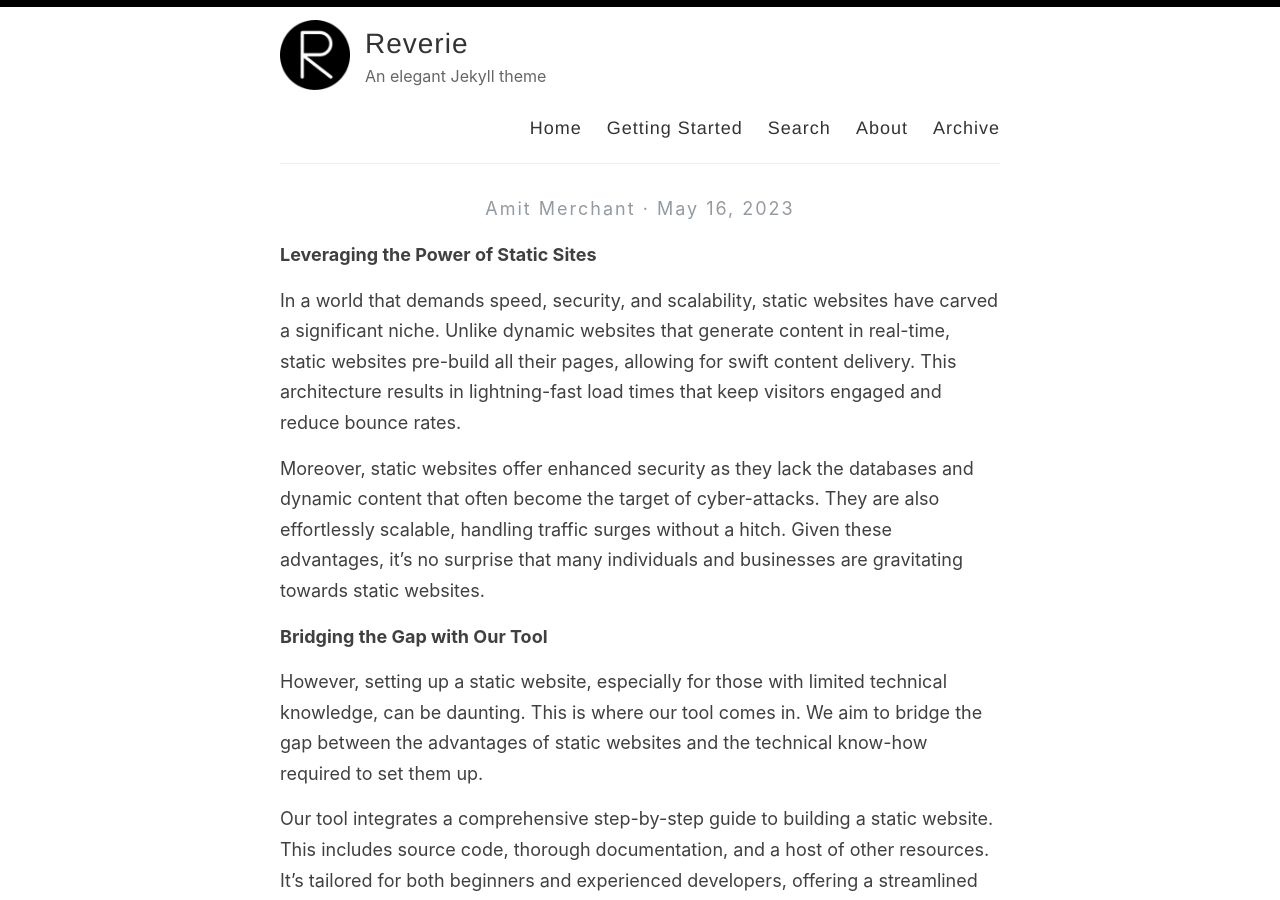
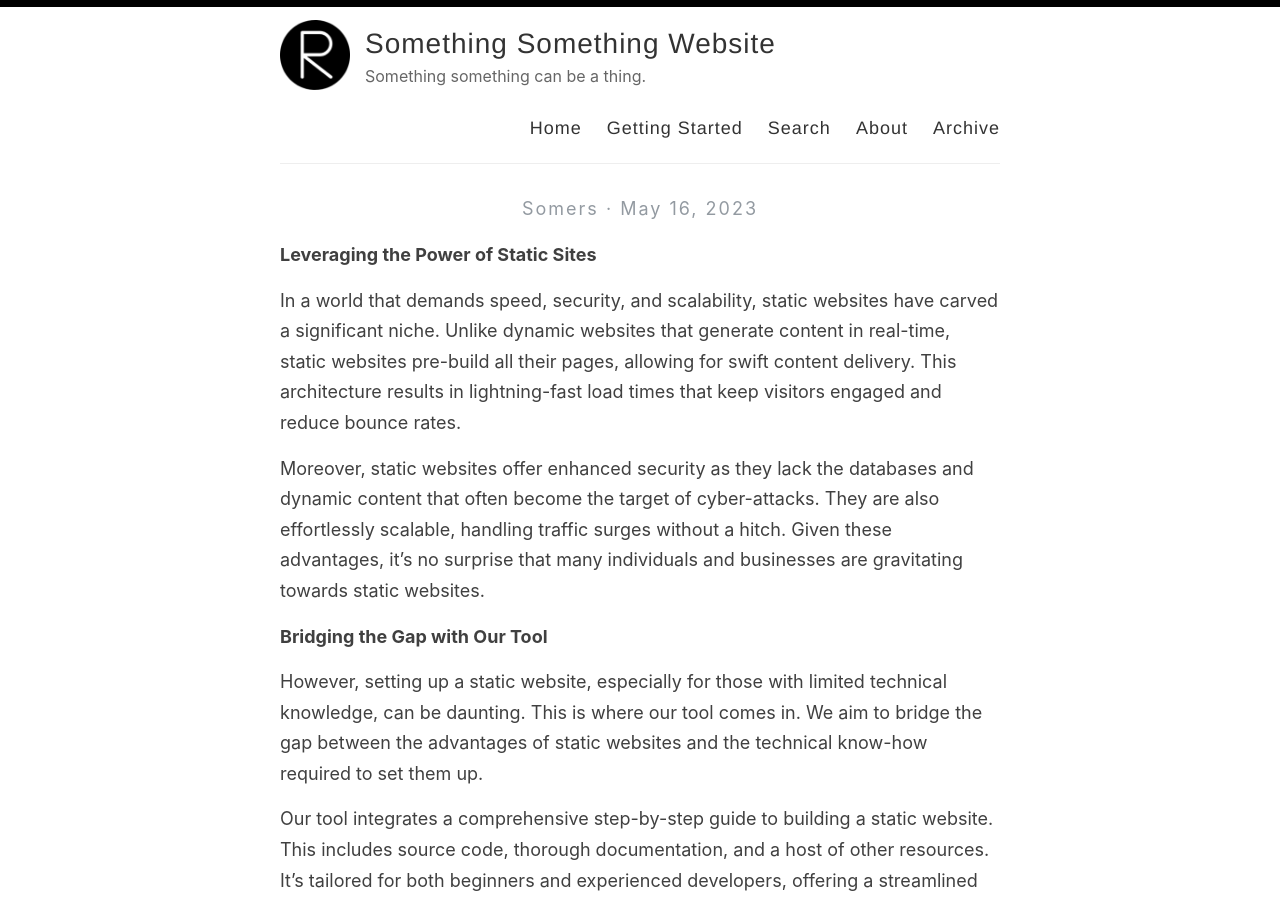
Before and after one commit to pendashteh/somethingsomething, a Jekyll site: the page built from _posts/2023-05-14-why-what.md, in a window 1280 px wide and 900 px high. Built offline with Jekyll 4.4.1, drawn with Linux system fonts in a browser that asks for light colours; our own code applies the rules of GitHub Pages for plain Markdown files.

Commit message:
Clears up config for the new tool.

```diff
--- a/_config.yml
+++ b/_config.yml
@@ -3,13 +3,13 @@
 #
 
 # Name of your site (displayed in the header)
-name: Reverie
+name: Something Something Website
 
 # Name of the author
-author: Amit Merchant
+author: Somers
 
 # Short bio or description (displayed in the header)
-description: An elegant Jekyll theme
+description: "Something something can be a thing."
 
 # URL of your avatar or profile pic (you could use your GitHub profile pic)
 avatar: /images/reverie.png
@@ -21,15 +21,15 @@ avatar: /images/reverie.png
 # Includes an icon in the footer for each username you enter
 footer-links:
   dribbble:
-  email: amit.d.merchant@gmail.com
+  email:
   facebook:
   flickr:
-  github: amitmerchant1990/reverie
+  github:
   instagram:
   linkedin:
   pinterest:
   rss: rss
-  twitter: amit_merchant
+  twitter:
   stackoverflow:
   youtube: # channel/<your_long_string> or user/<user-name>
   googleplus: # anything in your profile username that comes after plus.google.com/
@@ -41,21 +41,21 @@ footer-links:
 disqus:
 
 # Enter your Google Analytics web tracking code (e.g. UA-2110908-2) to activate tracking
-google_analytics: UA-43339302-11
+google_analytics:
 
 # For newer "GA4" analytics, use the following instead of the "UA" entry above
 #google_analytics_ga4: G-GABC1DEFG
 
 # Your website URL (e.g. http://amitmerchant1990.github.io or http://www.amitmerchant.com)
 # Used for Sitemap.xml and your RSS feed
-url: http://www.amitmerchant.com/reverie
-enforce_ssl: https://www.amitmerchant.com/reverie
+url: https://somethingsomething.netlify.app/
+enforce_ssl: https://somethingsomething.netlify.app/
 
 # If you're hosting your site at a Project repository on GitHub pages
 # (http://yourusername.github.io/repository-name)
 # and NOT your User repository (http://yourusername.github.io)
 # then add in the baseurl here, like this: "/repository-name"
-baseurl: "/reverie"
+baseurl: ""
 
 #
 # !! You don't need to change any of the configuration flags below !!
```
